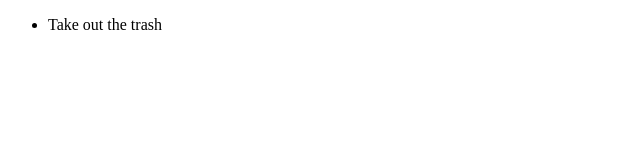
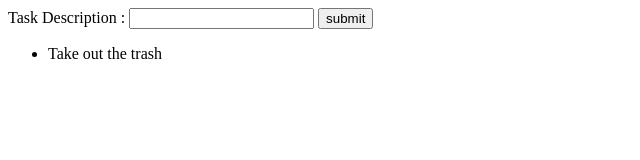
Before and after one commit to aVigorousDev/paircolumbus, a plain HTML site: page vue-todo/index.html in a window 1280 px wide. Shown: the whole page, without its empty margins (0-640 px from the left). Drawn offline with nearby package versions, Linux system fonts and the light colour scheme.

Commit message:
add task added

```diff
--- a/vue-todo/app.js
+++ b/vue-todo/app.js
@@ -1,5 +1,6 @@
 var app = new Vue({
   el: '#app',
+
   data: {
     tasks: [
       {
@@ -8,10 +9,22 @@ var app = new Vue({
         is_deleted: false,
       },
     ],
+    new_task: ''
   },
   computed: {
     available_tasks() {
       return this.tasks.filter(task => !task.is_deleted);
     },
   },
+  methods: {
+    add_task() {
+      var task  =  {
+        is_completed : false,
+        is_deleted: false,
+        name: this.new_task
+      }
+      this.tasks.push(task);
+      this.new_task = '';
+    }
+  }
 });
--- a/vue-todo/index.html
+++ b/vue-todo/index.html
@@ -5,6 +5,8 @@
 </head>
 <body>
   <div id="app">
+    <label>Task Description : </label><input type="text" name="task" v-model="new_task">
+    <button name= "submit" v-on:click="add_task">submit</button>
     <ul>
       <li v-for="task in available_tasks">{{ task.name }}</li>
     </ul>
```
